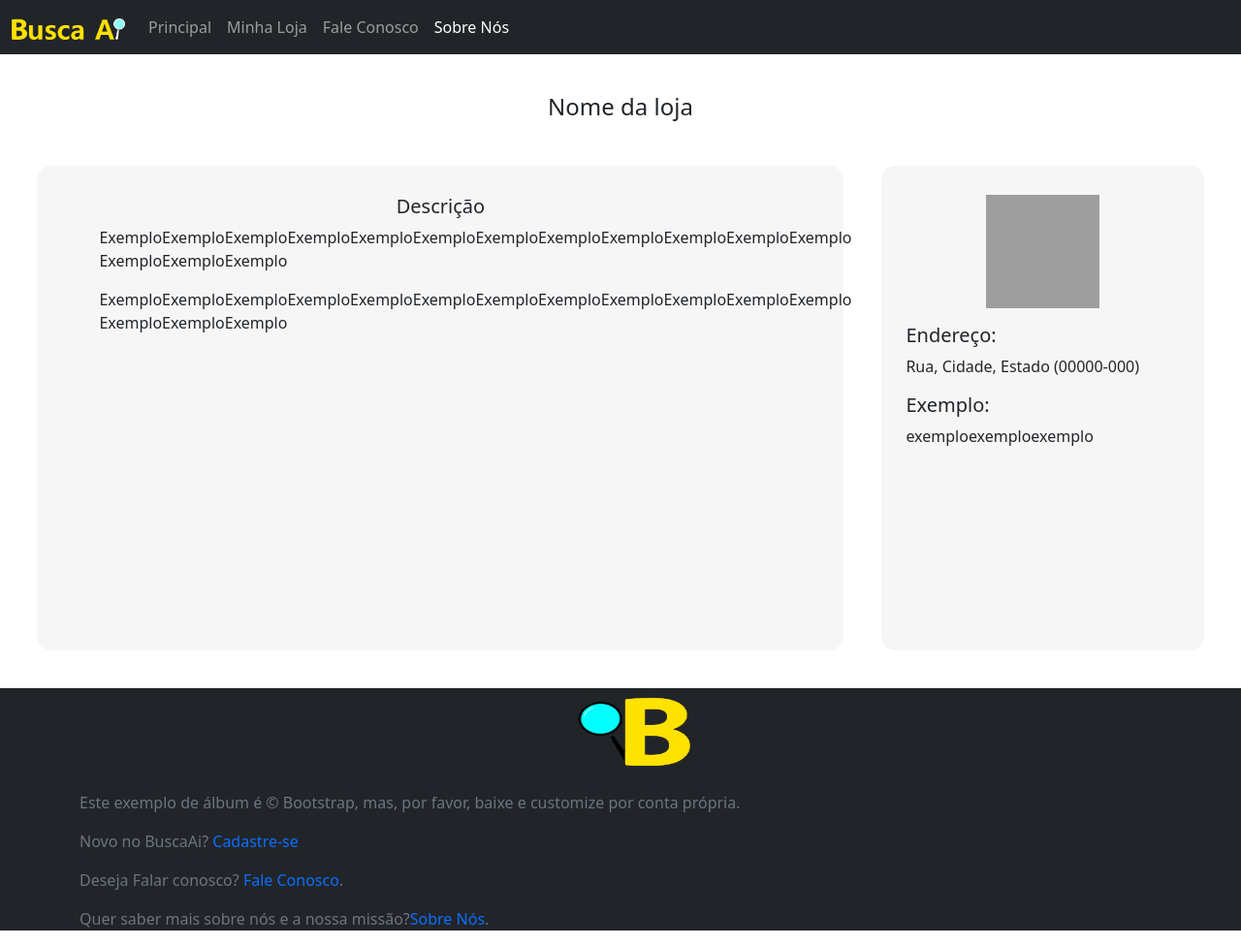
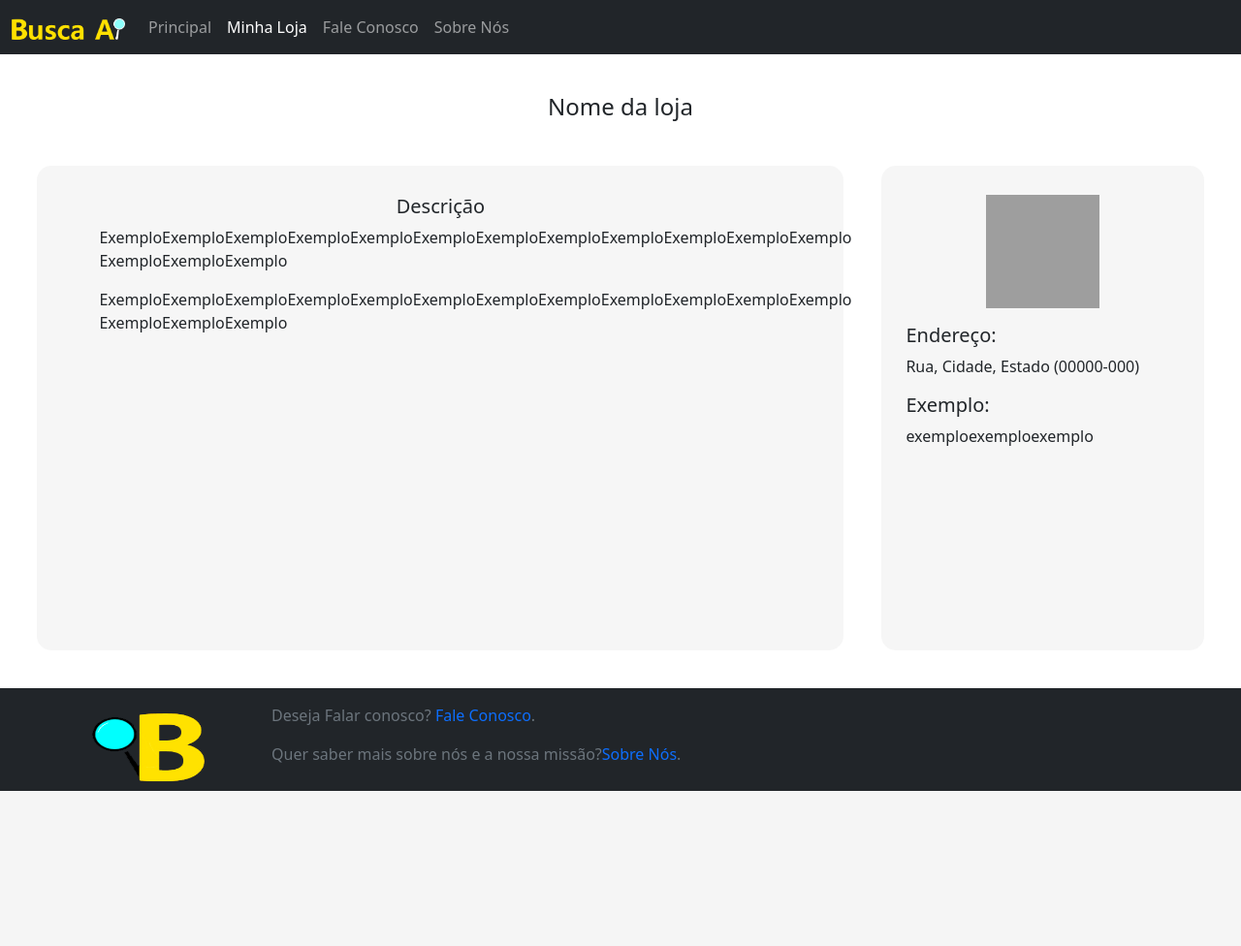
Before and after one commit to devWallacePessoa/busca_ai, a PHP site: page /minhaloja.php in a window 1280 px wide. Shown: the whole page at 97% size. After the commit the page ends 816 px from the top, so only its background shows below. Run offline with PHP 8.4, Linux system fonts and the light colour scheme; grey boxes are pictures that could not be loaded.

Commit message:
Resposividade no link minhaloja

```diff
--- a/faleconosco.php
+++ b/faleconosco.php
@@ -40,10 +40,10 @@
           <a class="nav-link " aria-current="page" href="./principal.php">Principal</a>
         </li>
         <li class="nav-item">
-          <a class="nav-link" aria-current="page" href="#">Minha Loja</a>
+          <a class="nav-link" aria-current="page" href="./minhaloja.php">Minha Loja</a>
         </li>
         <li class="nav-item">
-          <a class="nav-link active" href="#">Fale Conosco</a>
+          <a class="nav-link active" href="./faleconosco.php">Fale Conosco</a>
         </li>
         <li class="nav-item">
           <a class="nav-link"  href="./sobrenos.php">Sobre Nós</a>
--- a/minhaloja.php
+++ b/minhaloja.php
@@ -22,13 +22,13 @@
           <a class="nav-link " aria-current="page" href="./principal.php">Principal</a>
         </li>
         <li class="nav-item">
-          <a class="nav-link" aria-current="page" href="#">Minha Loja</a>
+          <a class="nav-link active" aria-current="page" href="./minhaloja.php">Minha Loja</a>
         </li>
         <li class="nav-item">
           <a class="nav-link" href="./faleconosco.php">Fale Conosco</a>
         </li>
         <li class="nav-item">
-          <a class="nav-link active"  href="./sobrenos.php">Sobre Nós</a>
+          <a class="nav-link"  href="./sobrenos.php">Sobre Nós</a>
         </li>
       </ul>
 
--- a/principal.php
+++ b/principal.php
@@ -24,7 +24,7 @@ $dao = new Dao(); ?>
           <a class="nav-link active" aria-current="page" href="./principal.php">Principal</a>
         </li>
         <li class="nav-item">
-          <a class="nav-link" aria-current="page" href="#">Minha Loja</a>
+          <a class="nav-link" aria-current="page" href="./minhaloja.php">Minha Loja</a>
         </li>
         <li class="nav-item">
           <a class="nav-link" href="./faleconosco.php">Fale Conosco</a>
--- a/rodape.php
+++ b/rodape.php
@@ -1,13 +1,12 @@
-<footer class="text-muted bg-dark">
-    <div class="container">
-      <p class="float-right">
-      <a class="navbar-brand" href="./principal.php" id="navlogo"><img src="imagens/buscaaiminimal.png" height="90" width="117"></a>
-      </p>
-      <p>Este exemplo de álbum é &copy; Bootstrap, mas, por favor, baixe e customize por conta própria.</p>
-      <p>Novo no BuscaAi? <a href="./cadastro.php">Cadastre-se</a> </P>
-      <p> Deseja Falar conosco? <a href="./faleconosco.php">Fale Conosco</a>.</p>
-      <p> Quer saber mais sobre nós e a nossa missão?<a href="./sobrenos.php">Sobre Nós</a>.</p>
+<footer class="text-muted bg-dark" >
+    <div class="container" >
 
-
-    </div>
+  <div class="container">
+  <div class="row">
+    <p></p>
+    <div class="col-sm-2" href="./principal.php" ><img src="imagens/buscaaiminimal.png" height="90" width="117"></div>
+    <div class="col-sm-10">   <p> Deseja Falar conosco? <a href="./faleconosco.php">Fale Conosco</a>.</p>
+      <p> Quer saber mais sobre nós e a nossa missão?<a href="./sobrenos.php">Sobre Nós</a>.</p></div>
+  </div>
+  </div>
   </footer>
--- a/sobrenos.php
+++ b/sobrenos.php
@@ -21,7 +21,7 @@
           <a class="nav-link " aria-current="page" href="./principal.php">Principal</a>
         </li>
         <li class="nav-item">
-          <a class="nav-link" aria-current="page" href="#">Minha Loja</a>
+          <a class="nav-link" aria-current="page" href="./minhaloja.php">Minha Loja</a>
         </li>
         <li class="nav-item">
           <a class="nav-link" href="./faleconosco.php">Fale Conosco</a>
```
